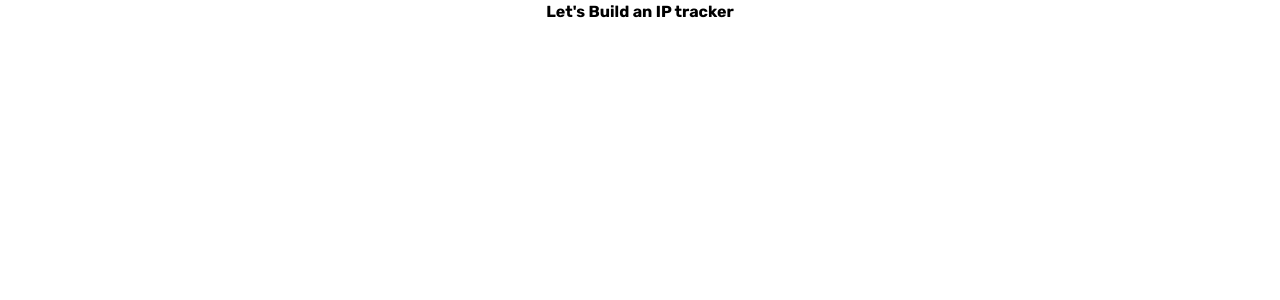
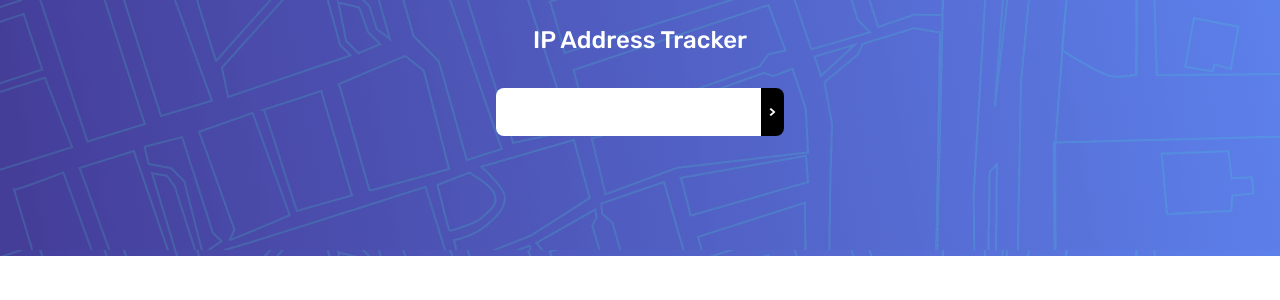
Before and after one commit to tintindas/ip-address-tracker, a Next.js app: page / in a window 1280 px wide. Shown: the top 300 px of the page. Built offline with nearby package versions, Linux system fonts and the light colour scheme.

Commit message:
Create Header and Searchbar Changes to be committed: 	new file:   components/Header.tsx 	new file:   components/Search.tsx 	modified:   pages/index.tsx 	modified:   styles/globals.css

```diff
--- /dev/null
+++ b/components/Header.tsx
@@ -0,0 +1,9 @@
+const Header = () => {
+	return (
+		<header className='text-white w-screen text-center text-2xl pt-6 font-medium'>
+			IP Address Tracker
+		</header>
+	)
+}
+
+export default Header
--- /dev/null
+++ b/components/Search.tsx
@@ -0,0 +1,20 @@
+import Image from 'next/image'
+
+const Search = () => {
+	return (
+		<form className='mt-8 w-72 rounded-lg flex'>
+			<input
+				type='text'
+				className='rounded-l-lg h-12 flex-grow pl-5 text-[18px] focus:outline-none'
+			/>
+			<button
+				type='submit'
+				className='flex items-center justify-center relative bg-black w-12 h-12 p-2 rounded-r-lg cursor-pointer'
+			>
+				<Image src='/images/icon-arrow.svg' height={12} width={10} />
+			</button>
+		</form>
+	)
+}
+
+export default Search
--- a/pages/index.tsx
+++ b/pages/index.tsx
@@ -1,14 +1,23 @@
 import Head from 'next/head'
+import Header from '../components/Header'
+import Search from '../components/Search'
 
 export default function Home() {
 	return (
-		<div className='flex items-center justify-center'>
+		<div>
 			<Head>
 				<title>IP Address Tracker</title>
 				<link rel='icon' href='/favicon.ico' />
 			</Head>
 
-			<p className='font-rubik font-bold'>Let's Build an IP tracker</p>
+			<div className='upperhalf h-64 flex flex-col items-center'>
+				<Header />
+				<Search />
+			</div>
+
+			{/* Card */}
+
+			{/* Background Map */}
 		</div>
 	)
 }
--- a/styles/globals.css
+++ b/styles/globals.css
@@ -3,3 +3,13 @@
 @tailwind base;
 @tailwind components;
 @tailwind utilities;
+
+@layer base {
+	body {
+		@apply font-rubik;
+	}
+}
+
+.upperhalf {
+	background-image: url('../public/images/pattern-bg.png');
+}
```
